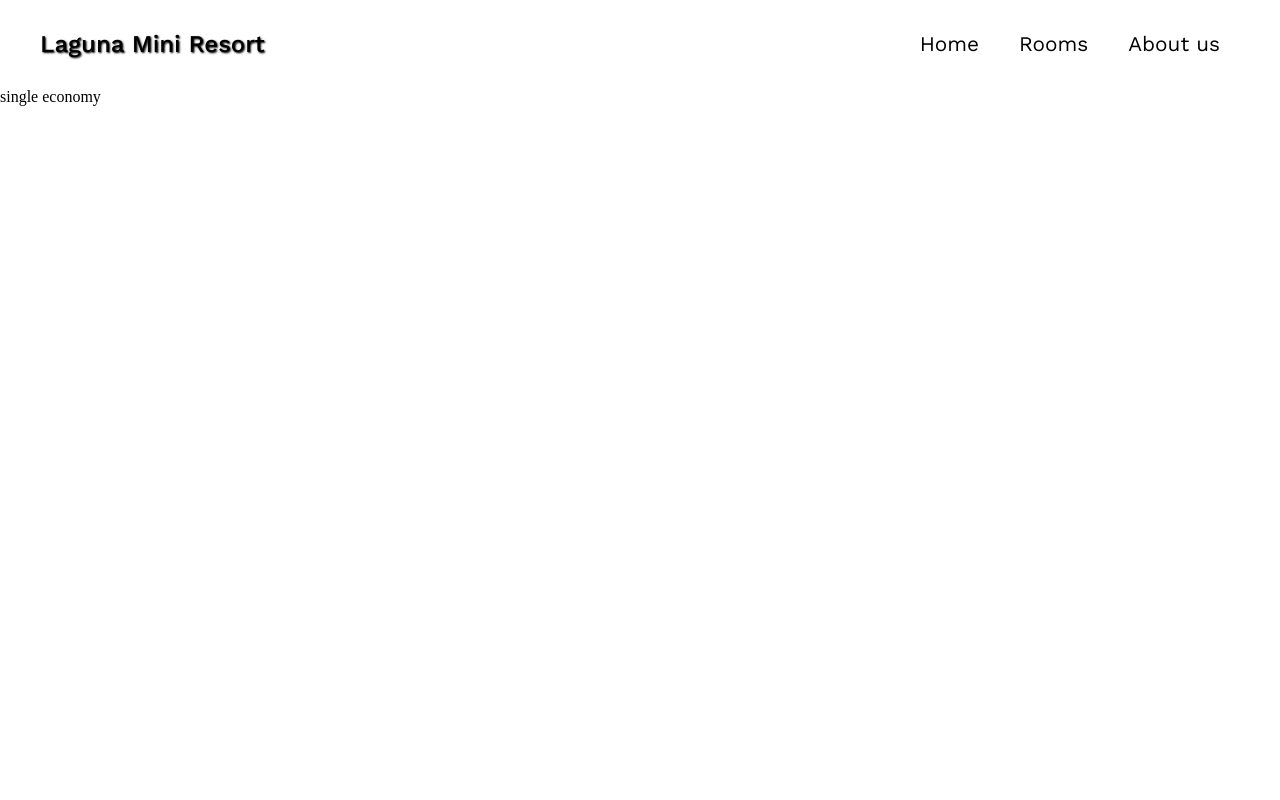
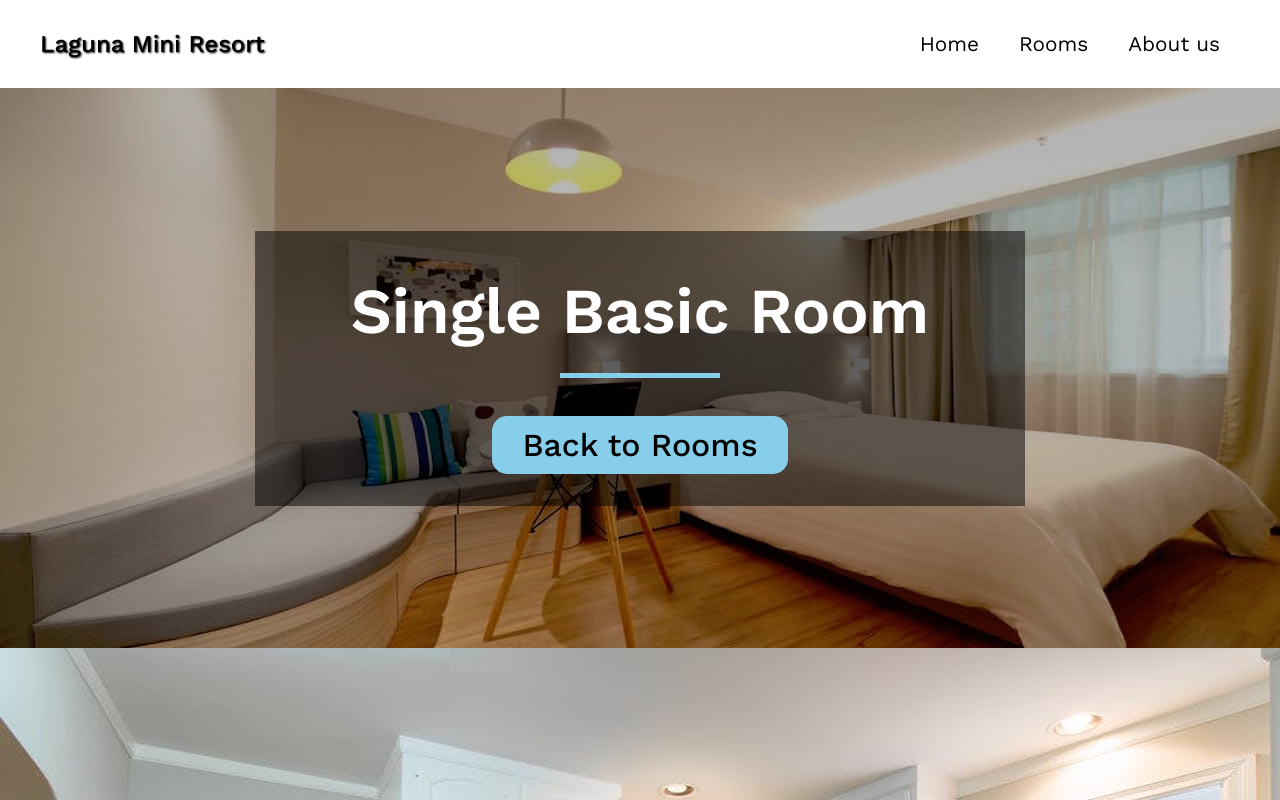
Before and after one commit to JEKO10/Hotel, a React (Create React App) app: page /#/room/1 in a window 1280 px wide. Before the commit this address led to /#/room/0. Shown: the top 800 px of the page. Built offline with nearby package versions, Linux system fonts and the light colour scheme.

Commit message:
SingleRoom info

```diff
--- a/src/components/SingleRoom.jsx
+++ b/src/components/SingleRoom.jsx
@@ -1,12 +1,54 @@
 import data from "../data";
-import { useParams } from "react-router-dom";
+import { Link, useParams } from "react-router-dom";
 
 function SingleRoom() {
   const { id } = useParams();
+  const { fields, banner, imgOne, imgTwo, imgThree } = data[id];
 
-  const { fields } = data[id];
-
-  return <section>{fields.name}</section>;
+  return (
+    <section className="singleRoom">
+      <header
+        className="hero"
+        style={{
+          backgroundImage: `linear-gradient(rgba(0, 0, 0, 0.3), rgba(0, 0, 0, 0.2)), url(${banner})`,
+          backgroundPosition: "center",
+          backgroundSize: "cover",
+          backgroundRepeat: "no-repeat",
+          minHeight: "70vh",
+        }}
+      >
+        <div>
+          <h1>{fields.name} room</h1>
+          <div className="underline"></div>
+          <Link to="/rooms">Back to Rooms</Link>
+        </div>
+      </header>
+      <div className="gallery">
+        <img src={imgOne} alt="IMG" />
+        <img src={imgTwo} alt="IMG" />
+        <img src={imgThree} alt="IMG" />
+      </div>
+      <div className="details">
+        <div>
+          <h1>Details</h1>
+          <p>{fields.description}</p>
+        </div>
+        <div>
+          <h1>Info</h1>
+          <h3>Price: ${fields.price}</h3>
+          <h3>Size: {fields.size} SQFT</h3>
+          <h3>Max Capacity: {fields.capacity} People</h3>
+          <h3>{fields.pets ? "Pets Allowed" : "No Pets Allowed"}</h3>
+        </div>
+      </div>
+      <div className="extras">
+        <h1>Extras</h1>
+        {fields.extras.map((extra) => (
+          <h3>- {extra}</h3>
+        ))}
+      </div>
+    </section>
+  );
 }
 
 export default SingleRoom;
--- /dev/null
+++ b/src/sass/_singleRoom.scss
@@ -0,0 +1,9 @@
+.singleRoom .hero {
+  h1 {
+    text-transform: capitalize;
+  }
+
+  .underline {
+    margin-bottom: 3rem;
+  }
+}
--- a/src/sass/index.scss
+++ b/src/sass/index.scss
@@ -5,6 +5,7 @@
 @import "featured";
 @import "about";
 @import "rooms";
+@import "singleRoom";
 @import "footer";
 
 * {
@@ -24,6 +25,7 @@
   @include flex(center, center);
   flex-direction: column;
   min-height: 50vh;
+  font-family: $primaryFont;
 
   h1 {
     font-size: 3.5rem;
```
